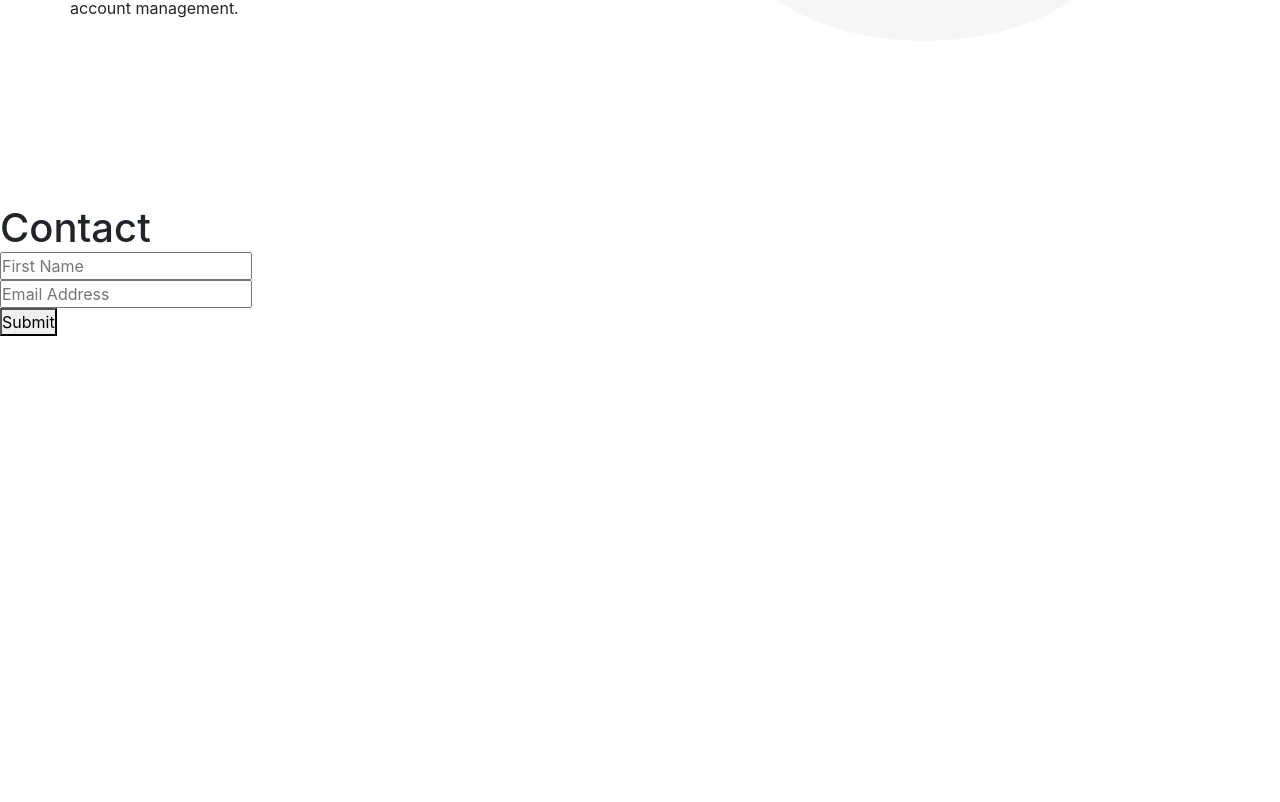
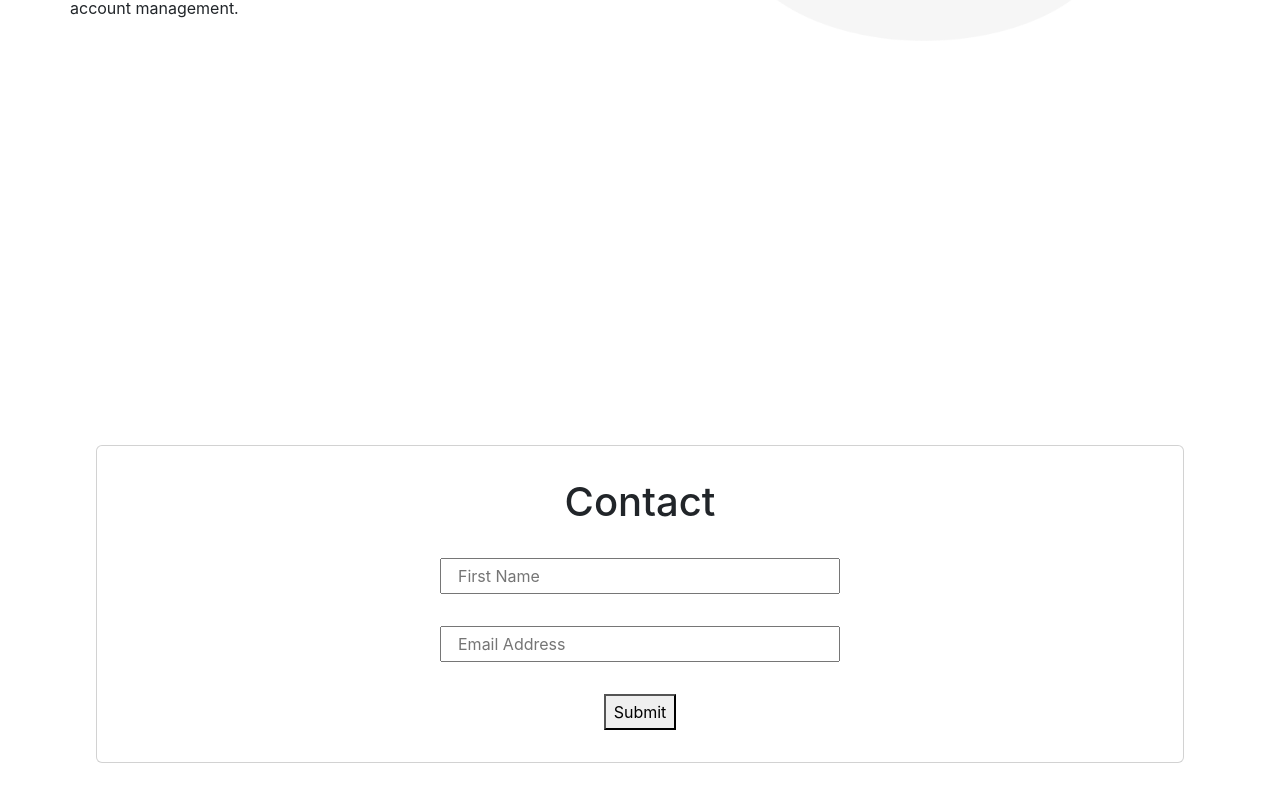
Before and after one commit to chinthaka20010226/LandingPage_InReact-Bootstrap-_, a React (Create React App) app: page /contact in a window 1280 px wide. Shown: the part 2196-2998 px from the top of the page. Before the commit the page ends 2532 px from the top, so only its background shows below. Built offline with nearby package versions, Linux system fonts and the light colour scheme.

Commit message:
Now, Applying Bootstrap Style for Structure...

```diff
--- a/src/Components/Contact.js
+++ b/src/Components/Contact.js
@@ -1,19 +1,22 @@
 import React from 'react'
+
+// adding style
+import '../Styles/Contact.css';
 
 function Contact() {
     return (
-        <section className=''>
-            <div className=''>
-                <div className=''>
-                    <h1 className=''>Contact</h1>
-                    <div className=''>
-                        <input type='text' placeholder='First Name' className=''></input>
+        <section className='w-100 vh-100 d-flex flex-column justify-content-center'>
+            <div className='row contact-container mx-5 my-5'>
+                <div className='col card d-flex flex-column align-items-center justify-content-center mx-5 py-3'>
+                    <h1 className='contact-title my-3'>Contact</h1>
+                    <div className='contact-input my-3'>
+                        <input type='text' placeholder='First Name' className='contact-input-field px-3 py-1'></input>
                     </div>
-                    <div className=''>
-                        <input type='text' placeholder='Email Address' className=''></input>
+                    <div className='contact-input my-3'>
+                        <input type='text' placeholder='Email Address' className='contact-input-field px-3 py-1'></input>
                     </div>
-                    <div className=''>
-                        <button type='submit'>Submit</button>
+                    <div className='contact-submit my-3'>
+                        <button type='submit' className='px-2 py-1'>Submit</button>
                     </div>
                 </div>
             </div>
--- a/src/Styles/Contact.css
+++ b/src/Styles/Contact.css
@@ -0,0 +1,16 @@
+/* --- Global --- */
+* {
+    margin: 0 !important;
+    padding: 0 !important;
+    text-decoration: none !important;
+}
+
+
+/* --- Body --- */
+.contact-container {
+    /* margin: auto !important; */
+}
+
+.contact-input-field {
+    width: 400px;
+}
```
